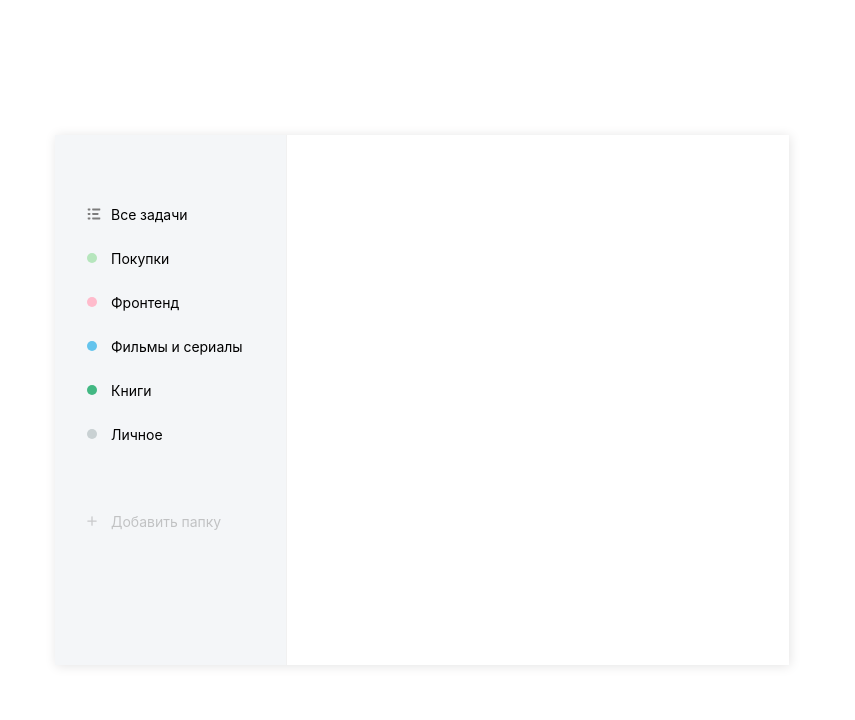
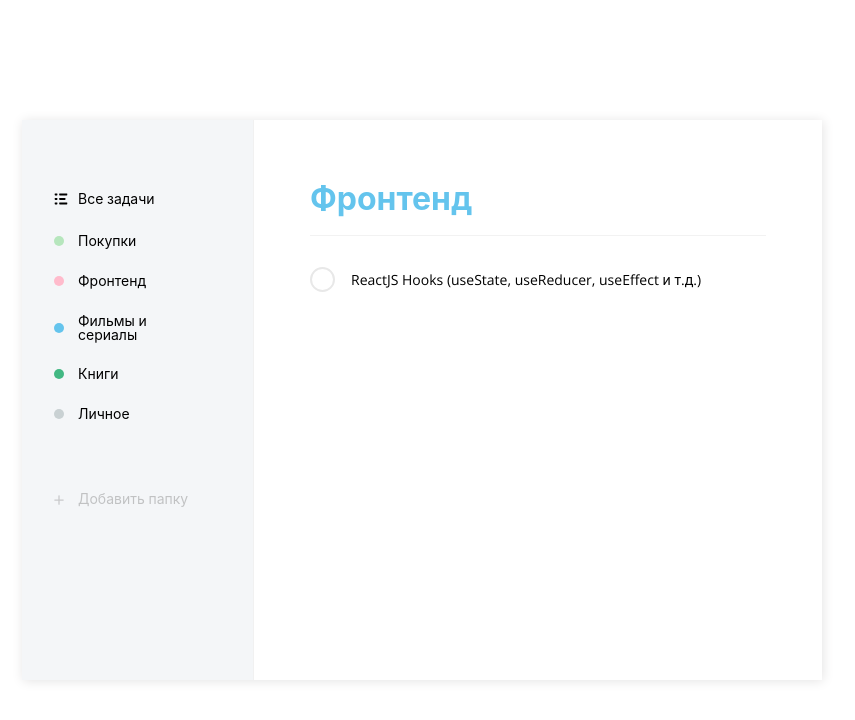
Before and after one commit to ellinacv/todo, a React (Create React App) app: page / in a window 1280 px wide. Shown: the top 720 px of the page, without its empty margins (218-1073 px from the left). Built offline with nearby package versions, Linux system fonts and the light colour scheme.

Commit message:
feat: add new item to list

```diff
--- a/src/App.jsx
+++ b/src/App.jsx
@@ -1,27 +1,33 @@
-import React, { useState } from 'react';
+import React, { useState, useEffect } from 'react';
 import { List } from './components/List/List';
 import { AddList } from './components/List/AddList';
-import DB from './data/db.json';
+import { Tasks } from './components/Tasks/Tasks';
+import { getUserLists, addListItem } from './api/lists';
+import { getUserColors } from './api/colors';
 
 export const App = () => {
-  const [lists, setLists] = useState(
-    DB.lists.map((item) => {
-      item.color = DB.colors.filter(
-        (color) => color.id === item.colorId,
-      )[0].name;
-      return item;
-    }),
-  );
-  const onAddList = (obj) => {
-    const newList = [...lists, obj];
-    setLists(newList);
+  const [lists, setLists] = useState([]);
+  const [colors, setColors] = useState([]);
+
+  useEffect(() => {
+    Promise.all([
+      getUserColors().then(setColors),
+      getUserLists().then(setLists),
+    ]);
+  }, []);
+
+  const onAddList = async ({ name, colorId }) => {
+    const newItem = await addListItem({ name, colorId });
+    setLists((l) => [...l, newItem]);
   };
+
   return (
     <div className="todo">
       <div className="todo-sidebar">
         <List
           items={[
             {
+              id: 0,
               icon: (
                 <svg
                   viewBox="0 0 14 12"
@@ -34,11 +40,14 @@ export const App = () => {
               name: 'Все задачи',
             },
           ]}
+          colors={colors}
         />
-        <List items={lists} isRemovable />
-        <AddList onAdd={onAddList} colors={DB.colors} />
+        <List items={lists} colors={colors} isRemovable />
+        <AddList colors={colors} onAdd={onAddList} />
       </div>
-      <div className="todo-tasks"></div>
+      <div className="todo-tasks">
+        <Tasks />
+      </div>
     </div>
   );
 };
--- /dev/null
+++ b/src/api/colors.js
@@ -0,0 +1,29 @@
+import DB from '../data/db.json';
+
+const COLORS_CACHE_KEY = '_colors';
+
+const getInitialColors = () => [...DB.colors];
+
+export const getUserColors = () =>
+  new Promise((resolve, reject) => {
+    try {
+      const existed = window.localStorage.getItem(COLORS_CACHE_KEY);
+      if (!existed) {
+        const initial = getInitialColors();
+        try {
+          window.localStorage.setItem(
+            COLORS_CACHE_KEY,
+            JSON.stringify(initial),
+          );
+        } catch (error) {
+          // noop
+        }
+        resolve(initial);
+        return;
+      }
+
+      resolve(JSON.parse(existed));
+    } catch (error) {
+      reject(error);
+    }
+  });
--- /dev/null
+++ b/src/api/lists.js
@@ -0,0 +1,57 @@
+import DB from '../data/db.json';
+
+const LISTS_CACHE_KEY = '_lists';
+
+const getInitialLists = () => [...DB.lists];
+
+export const getUserLists = () =>
+  new Promise((resolve, reject) => {
+    try {
+      const existed = window.localStorage.getItem(LISTS_CACHE_KEY);
+      if (!existed) {
+        const initial = getInitialLists();
+        try {
+          window.localStorage.setItem(LISTS_CACHE_KEY, JSON.stringify(initial));
+        } catch (error) {
+          // noop
+        }
+        resolve(initial);
+        return;
+      }
+
+      resolve(JSON.parse(existed));
+    } catch (error) {
+      reject(error);
+    }
+  });
+
+export const addListItem = ({ name, colorId }) =>
+  new Promise((resolve, reject) => {
+    try {
+      const existed = window.localStorage.getItem(LISTS_CACHE_KEY);
+      if (!existed) {
+        const newItem = {
+          id: 1,
+          name,
+          colorId,
+        };
+        window.localStorage.setItem(LISTS_CACHE_KEY, JSON.stringify([newItem]));
+
+        resolve(newItem);
+        return;
+      }
+
+      let edited = JSON.parse(existed);
+      const newItem = {
+        id: (edited[edited.length - 1] || { id: 0 }).id + 1,
+        name,
+        colorId,
+      };
+      edited = edited.concat(newItem);
+      window.localStorage.setItem(LISTS_CACHE_KEY, JSON.stringify(edited));
+
+      resolve(newItem);
+    } catch (error) {
+      reject(error);
+    }
+  });
--- a/src/components/Badge/Badge.jsx
+++ b/src/components/Badge/Badge.jsx
@@ -5,6 +5,7 @@ import './Badge.scss';
 export const Badge = ({ color, onClick, className }) => (
   <i
     onClick={onClick}
-    className={classNames('badge', { [`badge_${color}`]: color }, className)}
+    className={classNames('badge', className)}
+    style={{ backgroundColor: color }}
   ></i>
 );
--- a/src/components/Badge/Badge.scss
+++ b/src/components/Badge/Badge.scss
@@ -8,31 +8,4 @@
   &.active {
     border: 1px solid #525252;
   }
-  &_grey {
-    background-color: #c9d1d3;
-  }
-  &_blue {
-    background-color: #64c4ed;
-  }
-  &_green {
-    background-color: #42b883;
-  }
-  &_blue {
-    background-color: #64c4ed;
-  }
-  &_pink {
-    background-color: #ffbbcc;
-  }
-  &_lime {
-    background-color: #b6e6bd;
-  }
-  &_purple {
-    background-color: #c355f5;
-  }
-  &_black {
-    background-color: #110133;
-  }
-  &_red {
-    background-color: #ff6464;
-  }
 }
--- a/src/components/List/AddList.jsx
+++ b/src/components/List/AddList.jsx
@@ -1,12 +1,18 @@
-import React, { useState } from 'react';
+import React, { useState, useEffect } from 'react';
 import { List } from './List';
 import { Badge } from '../Badge/Badge';
 import './AddList.scss';
 
 export const AddList = ({ colors, onAdd }) => {
   const [showPopup, setShowPopup] = useState(false);
-  const [selectedColor, selectColor] = useState(colors[0].id);
+  const [selectedColor, selectColor] = useState(3);
   const [inputValue, setInputValue] = useState('');
+
+  useEffect(() => {
+    if (Array.isArray(colors) === true && colors.length > 0) {
+      selectColor(colors[0].id);
+    }
+  }, [colors]);
 
   const togglePopup = () => {
     if (showPopup === true) {
@@ -18,16 +24,14 @@ export const AddList = ({ colors, onAdd }) => {
     setShowPopup(true);
   };
 
-  const addList = () => {
+  const addList = async () => {
     if (!inputValue) {
       alert('Add name list');
       return;
     }
-    const color = colors.filter((color) => color.id === selectedColor)[0].name;
-    onAdd({
-      id: Math.random(),
+    await onAdd({
       name: inputValue,
-      color,
+      colorId: selectedColor,
     });
     setShowPopup(false);
     setInputValue('');
@@ -39,6 +43,7 @@ export const AddList = ({ colors, onAdd }) => {
         onClick={togglePopup}
         items={[
           {
+            id: '_0',
             className: 'list-item__icon-btn',
             icon: (
               <svg
@@ -80,10 +85,10 @@ export const AddList = ({ colors, onAdd }) => {
           <div className="add-list-popup__colors">
             {colors.map((color) => (
               <Badge
+                key={color.hex}
+                color={color.hex}
+                className={selectedColor === color.id && 'active'}
                 onClick={() => selectColor(color.id)}
-                key={color.hex}
-                color={color.name}
-                className={selectedColor === color.id && 'active'}
               />
             ))}
           </div>
--- a/src/components/List/List.scss
+++ b/src/components/List/List.scss
@@ -6,6 +6,10 @@
     align-items: center;
     gap: 0.625rem;
     cursor: pointer;
+    span {
+      flex: 1;
+      line-height: 1;
+    }
     &:hover {
       background-color: rgba(255, 255, 255, 0.5);
       transition: all 0.4s;
@@ -15,24 +19,21 @@
       box-shadow: 0px 3px 10px rgba(0, 0, 0, 0.04);
       border-radius: 4px;
     }
-
     &__icon {
       min-width: 14px;
-      // height: 8px;
-      svg,
-      i {
-        display: block;
-        // width: 0.875rem;
-        // height: 0.75rem;
-      }
       &-btn {
+        span {
+          color: #767676;
+        }
+        svg {
+          path {
+            fill: #7c7c7c;
+          }
+        }
         svg,
         span {
           opacity: 0.4;
           transition: all 0.3s;
-        }
-        span {
-          color: #767676;
         }
         &:hover {
           svg,
@@ -41,11 +42,10 @@
           }
         }
       }
-      svg {
-        path {
-          fill: #7c7c7c;
-        }
-      }
+    }
+
+    &:hover .btn_remove {
+      opacity: 1;
     }
   }
 }
--- /dev/null
+++ b/src/components/Tasks/Tasks.jsx
@@ -0,0 +1,45 @@
+import React from 'react';
+import './Tasks.scss';
+
+export const Tasks = () => {
+  return (
+    <div className="tasks">
+      <div className="tasks-header">
+        <h2 className="tasks__title">Фронтенд</h2>
+        <button type="button" className="tasks-header__btn">
+          <svg
+            viewBox="0 0 15 15"
+            fill="none"
+            xmlns="http://www.w3.org/2000/svg"
+          >
+            <path
+              d="M0 12.0504V14.5834C0 14.8167 0.183308 15 0.41661 15H2.9496C3.05792 15 3.16624 14.9583 3.24123 14.875L12.34 5.78458L9.21542 2.66001L0.124983 11.7504C0.0416611 11.8338 0 11.9338 0 12.0504ZM14.7563 3.36825C14.8336 3.29116 14.8949 3.1996 14.9367 3.0988C14.9785 2.99801 15 2.88995 15 2.78083C15 2.6717 14.9785 2.56365 14.9367 2.46285C14.8949 2.36205 14.8336 2.27049 14.7563 2.19341L12.8066 0.24367C12.7295 0.166428 12.6379 0.105146 12.5372 0.0633343C12.4364 0.021522 12.3283 0 12.2192 0C12.1101 0 12.002 0.021522 11.9012 0.0633343C11.8004 0.105146 11.7088 0.166428 11.6318 0.24367L10.107 1.76846L13.2315 4.89304L14.7563 3.36825Z"
+              fill="currentColor"
+            />
+          </svg>
+        </button>
+      </div>
+      <div className="tasks-body">
+        <div className="tasks-body__item">
+          <div className="checkbox">
+            <input id="check" type="checkbox" />
+            <label htmlFor="check">
+              <svg
+                viewBox="0 0 11 8"
+                fill="none"
+                xmlns="http://www.w3.org/2000/svg"
+              >
+                <path
+                  d="M9.29999 1.20001L3.79999 6.70001L1.29999 4.20001"
+                  strokeLinecap="round"
+                  strokeLinejoin="round"
+                />
+              </svg>
+            </label>
+          </div>
+          <p>ReactJS Hooks (useState, useReducer, useEffect и т.д.)</p>
+        </div>
+      </div>
+    </div>
+  );
+};
--- /dev/null
+++ b/src/components/Tasks/Tasks.scss
@@ -0,0 +1,95 @@
+.tasks {
+  &-body {
+    &__item {
+      margin: 1.25rem 0;
+      display: flex;
+      align-items: center;
+      gap: 1rem;
+    }
+  }
+  &__title {
+    font-size: 2rem;
+    color: #64c4ed;
+  }
+  &-header {
+    margin-bottom: 2rem;
+    padding-bottom: 1rem;
+    display: flex;
+    align-items: baseline;
+    gap: 1.35rem;
+    position: relative;
+    &::after {
+      content: '';
+      width: 100%;
+      height: 1px;
+      background-color: #f2f2f2;
+      position: absolute;
+      top: 100%;
+      left: 0;
+    }
+    &__btn {
+      background-color: transparent;
+      color: #dfdfdf;
+      opacity: 0;
+      transition: all 0.3s;
+      svg {
+        display: block;
+        width: 1.25rem;
+      }
+      &:hover {
+        cursor: pointer;
+      }
+    }
+    &:hover &__btn {
+      opacity: 1;
+    }
+  }
+
+  .checkbox {
+    input {
+      display: none;
+    }
+    &:hover {
+      label {
+        background-color: #f2f2f2;
+        border-color: #f2f2f2;
+        svg {
+          opacity: 1;
+          path {
+            stroke: #fff;
+          }
+        }
+      }
+    }
+    label {
+      display: flex;
+      align-items: center;
+      justify-content: center;
+      width: 25px;
+      height: 25px;
+      border-radius: 50%;
+      border: 2px solid #e8e8e8;
+      cursor: pointer;
+
+      svg {
+        width: 11px;
+        height: 8px;
+        opacity: 0;
+        path {
+          stroke: #b3b3b3;
+          stroke-width: 2;
+        }
+      }
+    }
+    input:checked + label {
+      background-color: #4dd599;
+      border-color: #4dd599;
+      svg {
+        opacity: 1;
+        path {
+          stroke: #fff;
+        }
+      }
+    }
+  }
+}
--- a/src/styles/index.scss
+++ b/src/styles/index.scss
@@ -53,13 +53,22 @@ body {
     background-color: darken(#45c08b, 10%);
   }
 }
+
+.btn_remove {
+  background-color: transparent;
+  color: #7c7c7c;
+  opacity: 0;
+  transition: all 0.3s;
+  &:hover {
+    color: #000;
+  }
+}
 //
 
 .todo {
-  width: 45.875rem;
-  height: 33.125rem;
-
-  // border: 1px solid #000;
+  display: flex;
+  width: 50rem;
+  height: 35rem;
   box-shadow: 1px 1px 11px #e4e3e3;
 
   &-sidebar {
@@ -70,4 +79,9 @@ body {
     background-color: $bg-color;
     border-right: 1px solid #f1f1f1;
   }
+
+  &-tasks {
+    padding: 3.5rem;
+    flex: 1;
+  }
 }
```
Also changed, not shown: src/components/List/List.jsx (+20 -2 lines).
